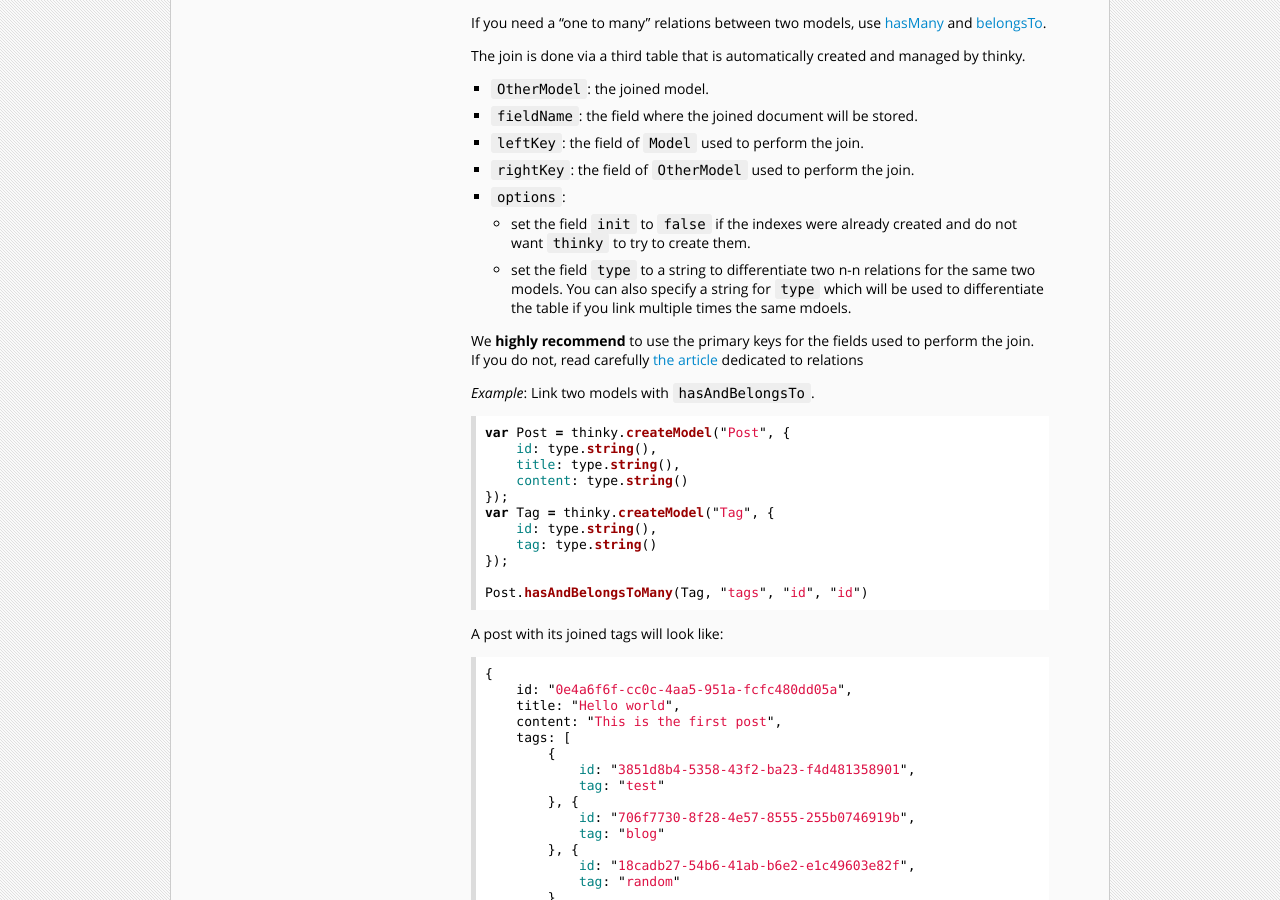
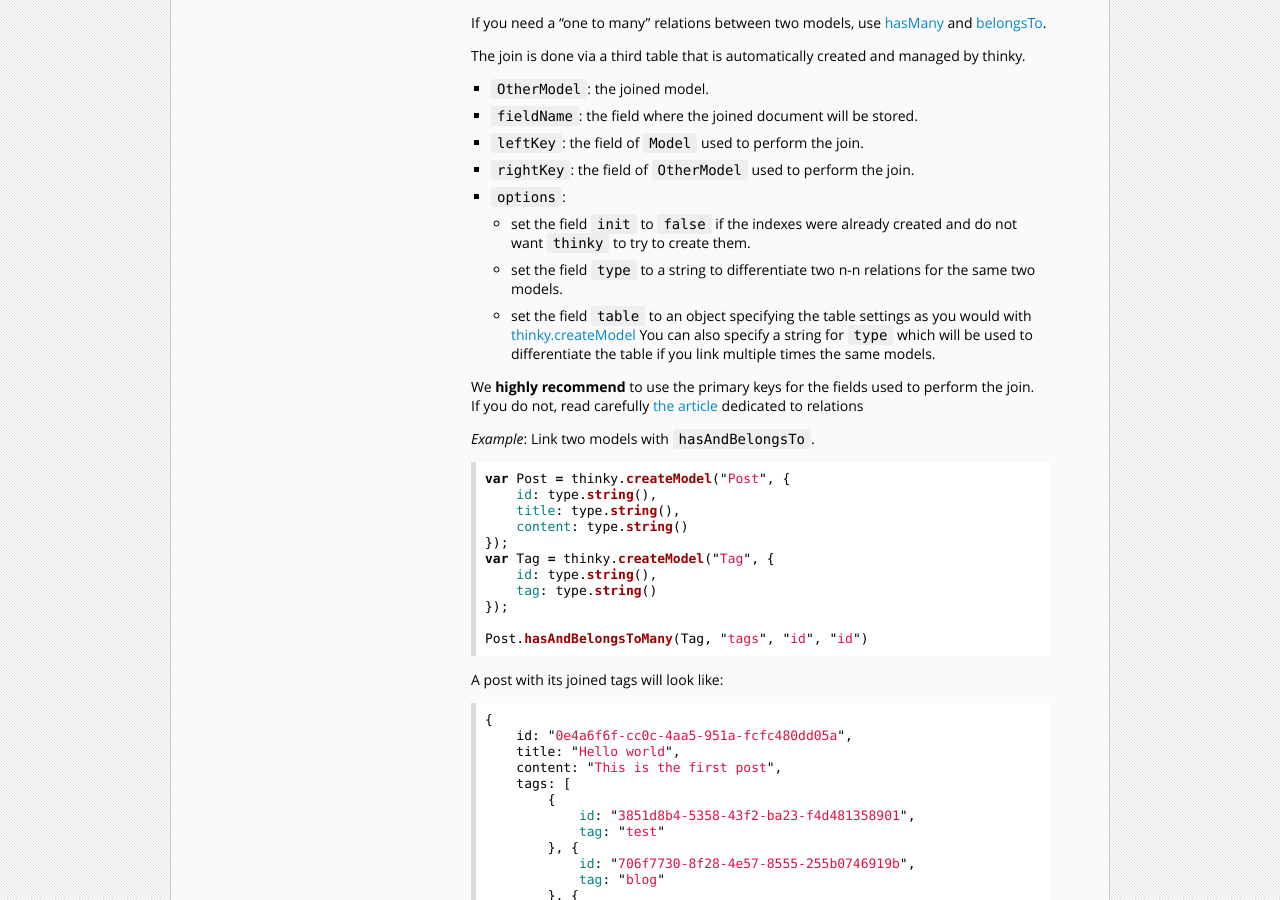
Before and after one commit to neumino/thinky, a Jekyll site: the page built from documentation/api/model.md, in a window 1280 px wide and 900 px high, scrolled down 5243 px. Built offline with Jekyll 4.4.1, drawn with Linux system fonts in a browser that asks for light colours.

Commit message:
Adding hasAndBelongsToMany table options documentation

```diff
--- a/documentation/api/model.md
+++ b/documentation/api/model.md
@@ -365,8 +365,9 @@
 - `options`:
   - set the field `init` to `false` if the indexes were already created and do not want `thinky` to try to create them.
   - set the field `type` to a string to differentiate two n-n relations for the same two models.
+  - set the field `table` to an object specifying the table settings as you would with [thinky.createModel](/documentation/api/thinky/#createmodel)
 You can also specify a string for `type` which will be used to differentiate
-the table if you link multiple times the same mdoels.
+the table if you link multiple times the same models.
 
 We __highly recommend__ to use the primary keys for the fields used to perform the join.
 If you do not, read carefully [the article](/documentation/relations/) dedicated to relations
```
